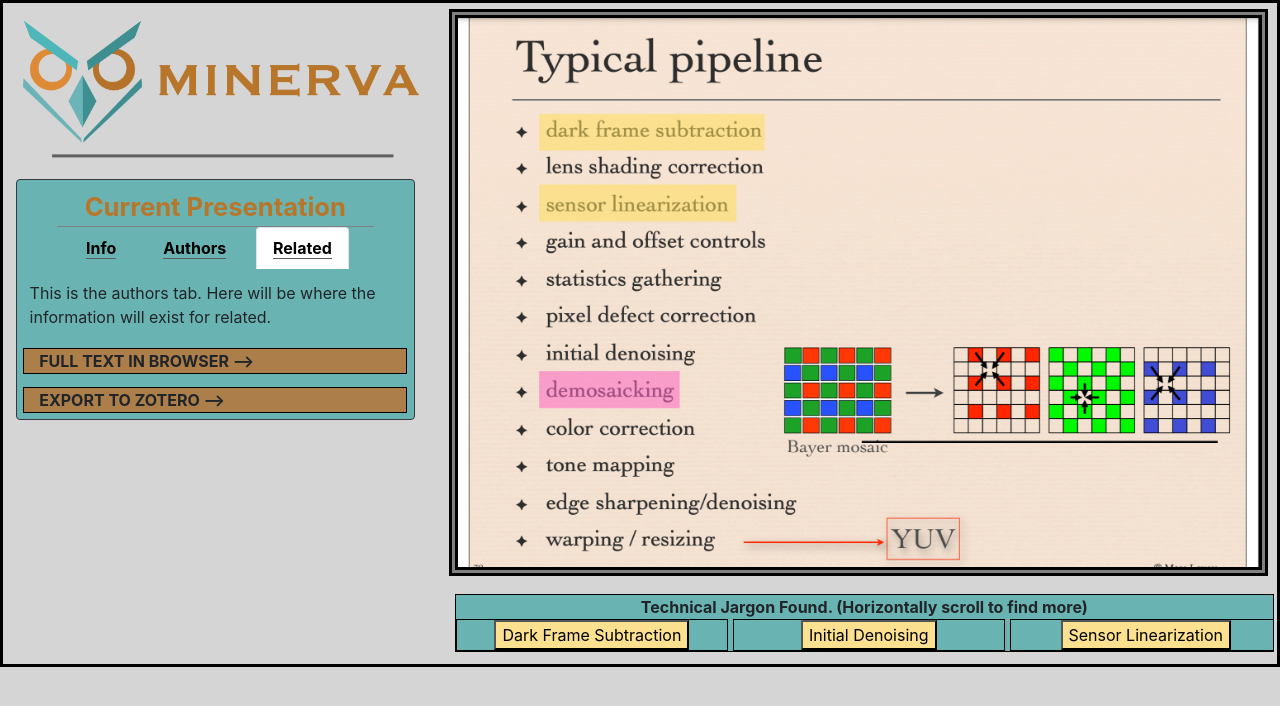
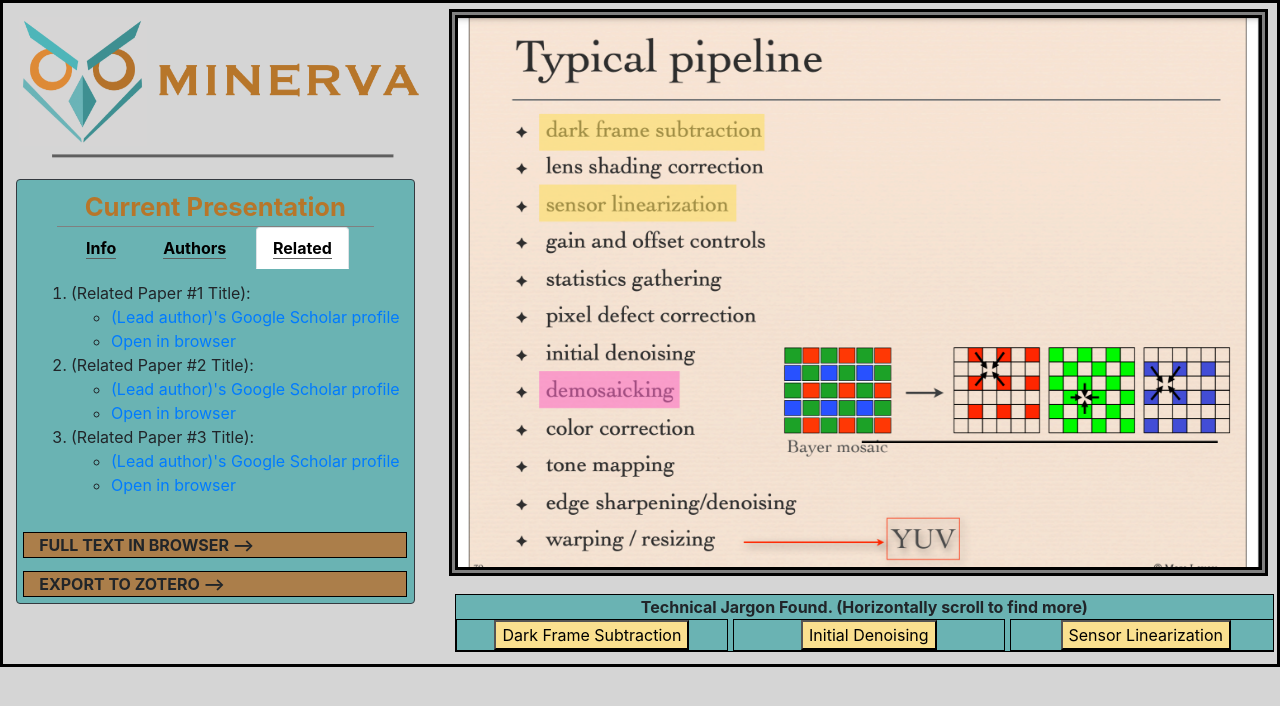
Before and after one commit to Mcheese134/CSC212FinalProject, a Flask app: page / in a window 1280 px wide. Shown: the top 706 px of the page. Run offline with Flask 2, Linux system fonts and the light colour scheme; some libraries are stand-ins or nearby versions.

Commit message:
added skeletons for presentation info

```diff
--- a/Minerva/templates/index.html
+++ b/Minerva/templates/index.html
@@ -54,12 +54,129 @@
               </ul>
 
               <div class="tab-content justify-content-md-center;" style="margin: 1vw;">
-                <div class="tab-pane active" id="info" role="tabpanel" aria-labelledby="info-tab">This is the info tab.
-                  Here will be where the information will exist for info.</div>
-                <div class="tab-pane" id="authors" role="tabpanel" aria-labelledby="authors-tab">This is the authors
-                  tab. Here will be where the information will exist for authors.</div>
-                <div class="tab-pane" id="related" role="tabpanel" aria-labelledby="related-tab">This is the authors
-                  tab. Here will be where the information will exist for related.</div>
+                <div class="tab-pane active" id="info" role="tabpanel" aria-labelledby="info-tab">
+                  <ul>
+                    <li>Publication name: <u>(name here)</u></li>
+                    <li>
+                      Publication details:
+                      <ul>
+                        <li>Conference: (Conference name here)</li>
+                        <li>Year: (Year here)</li>
+                      </ul>
+                    </li>
+                    <li>DOI: 10.1000.abc123</li>
+                    <li>
+                      Topic information:
+                      <ul>
+                        <li>Domain: (Domain here)</li>
+                        <li>Subdomains:
+                          <ul>
+                            <li>(Subdomain #1 here)</li>
+                            <li>(Subdomain #2 here)</li>
+                          </ul>
+                        </li>
+                      </ul>
+
+                    </li>
+                  </ul>
+                </div>
+                <div class="tab-pane" id="authors" role="tabpanel" aria-labelledby="authors-tab">
+                  <p>
+                  <ol>
+                    <li>
+                      Wesley Smith
+                      <ul>
+                        <li>
+                          University of Rochester
+                        </li>
+                        <li>
+                          <a href="https://scholar.google.com/citations?user=Q1Aolo0AAAAJ&hl=en">Google Scholar profile</a>
+                        </li>
+                      </ul>
+                    </li>
+                    <li>
+                      (Author #2 Name)
+                      <ul>
+                        <li>
+                          (Author #2 Affiliation)
+                        </li>
+                        <li>
+                          <a href="https://scholar.google.com">Google Scholar profile</a>
+                        </li>
+                      </ul>
+                    </li>
+                    <li>
+                      (Author #3 Name)
+                      <ul>
+                        <li>
+                          (Author #3 Affiliation)
+                        </li>
+                        <li>
+                          <a href="https://scholar.google.com">Google Scholar profile</a>
+                        </li>
+                      </ul>
+                    </li>
+                    <li>
+                      (Author #4 Name)
+                      <ul>
+                        <li>
+                          (Author #4 Affiliation)
+                        </li>
+                        <li>
+                          <a href="https://scholar.google.com">Google Scholar profile</a>
+                        </li>
+                      </ul>
+                    </li>
+                    <li>
+                      (Author #5 Name)
+                      <ul>
+                        <li>
+                          (Author #5 Affiliation)
+                        </li>
+                        <li>
+                          <a href="https://scholar.google.com">Google Scholar profile</a>
+                        </li>
+                      </ul>
+                    </li>
+                  </ol>
+                </div>
+                <div class="tab-pane" id="related" role="tabpanel" aria-labelledby="related-tab">
+                  <ol>
+                    <li>
+                      (Related Paper #1 Title):
+                      <ul>
+                        <li>
+                          <a href="https://scholar.google.com/">(Lead author)'s Google Scholar profile</a>
+                        </li>
+                        <li>
+                          <a href="https://scholar.google.com">Open in browser</a>
+                        </li>
+                      </ul>
+                    </li>
+                    <li>
+                      (Related Paper #2 Title):
+                      <ul>
+                        <li>
+                          <a href="https://scholar.google.com/">(Lead author)'s Google Scholar profile</a>
+                        </li>
+                        <li>
+                          <a href="https://scholar.google.com">Open in browser</a>
+                        </li>
+                      </ul>
+                    </li>
+                    <li>
+                      (Related Paper #3 Title):
+                      <ul>
+                        <li>
+                          <a href="https://scholar.google.com/">(Lead author)'s Google Scholar profile</a>
+                        </li>
+                        <li>
+                          <a href="https://scholar.google.com">Open in browser</a>
+                        </li>
+                      </ul>
+                    </li>
+                  </ol>
+                </div>
               </div>
 
             </div>
@@ -276,6 +393,7 @@
 
     }
 
+//console.log("I AM HERE DAMN IT");
 
     /*
 
```
